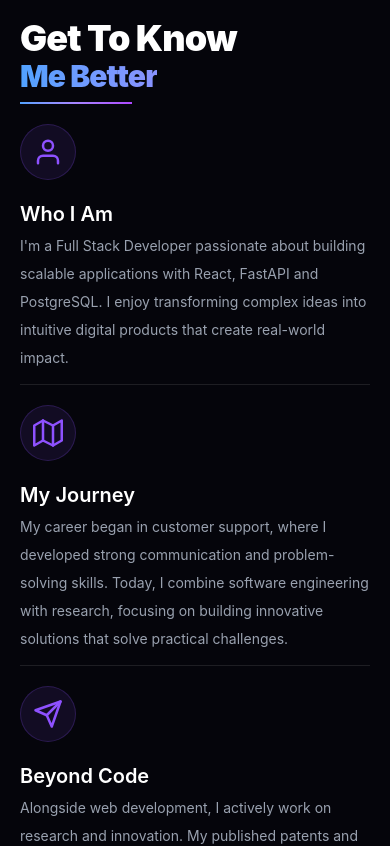
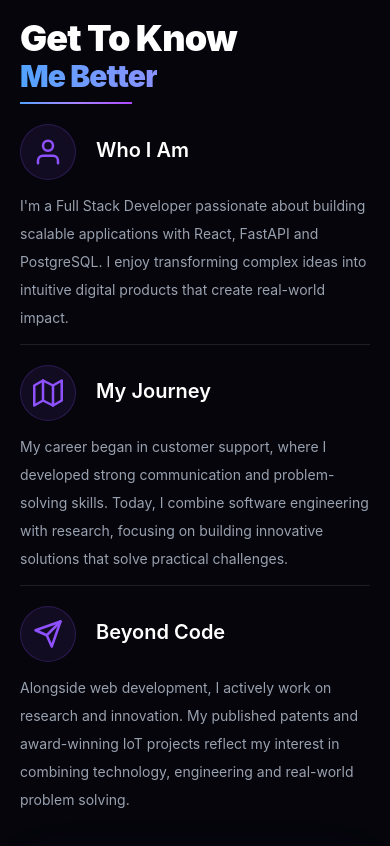
Before and after one commit to parvinder-singh-2/portfolio-parvinder, a React app: page / in a window 390 px wide. Shown: the part 1702-2548 px from the top of the page. Built offline with nearby package versions, Linux system fonts and the light colour scheme; the HTML template or start-up script is replaced by a standard one.

Commit message:
Refactor HeroContent layout for improved spacing and responsiveness; adjust gap sizes and hover effects for better visual consistency

```diff
--- a/src/components/about/AboutContext.jsx
+++ b/src/components/about/AboutContext.jsx
@@ -72,14 +72,14 @@ function HeroContent() {
             whileHover={{
                   x:8,
               }}
-            className={`flex flex-col sm:flex-row gap-5 mt-5 ${
+            className={`flex flex-col sm:flex-row gap-3 mt-5 ${
               index !== aboutHighlights.length - 1
                 ? "border-b border-white/10 pb-3"
                 : ""
             }`}
           >
             {/* Icon */}
-
+            <div className="gap-5 flex flex-row lg:flex-row items-center">
               <motion.div
                 whileHover={{
                   rotate:12,
@@ -105,15 +105,14 @@ function HeroContent() {
 
             {/* Content */}
 
-            <div>
               <h3 className="mb-1 text-xl sm:text-2xl font-semibold text-white">
                 {item.title}
               </h3>
+            </div>
 
               <p className="text-sm sm:text-base leading-7 text-gray-400">
                 {item.description}
               </p>
-            </div>
           </motion.div>
         );
       })}
```
Lines whose indentation alone changed are shown as unchanged.
